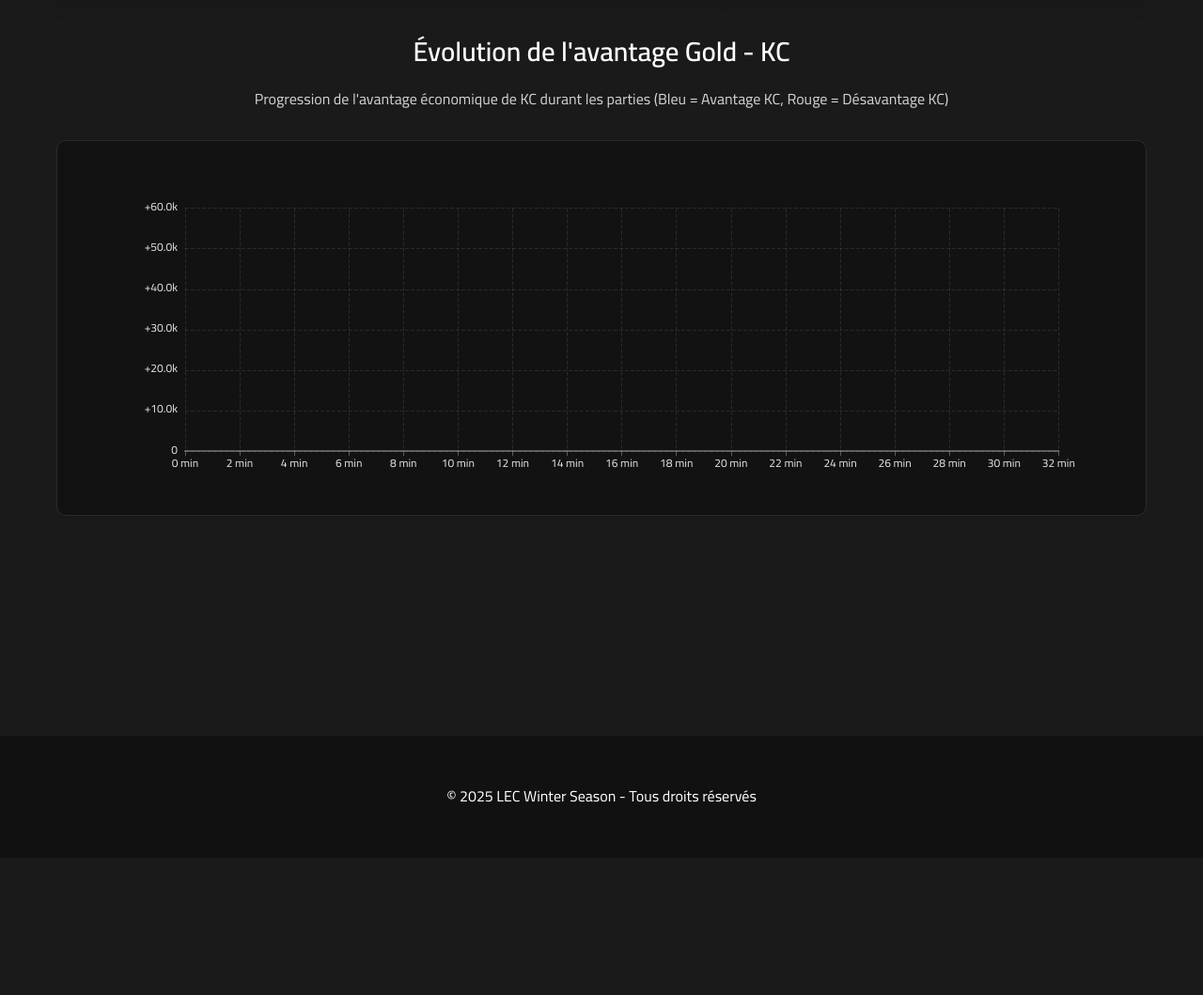
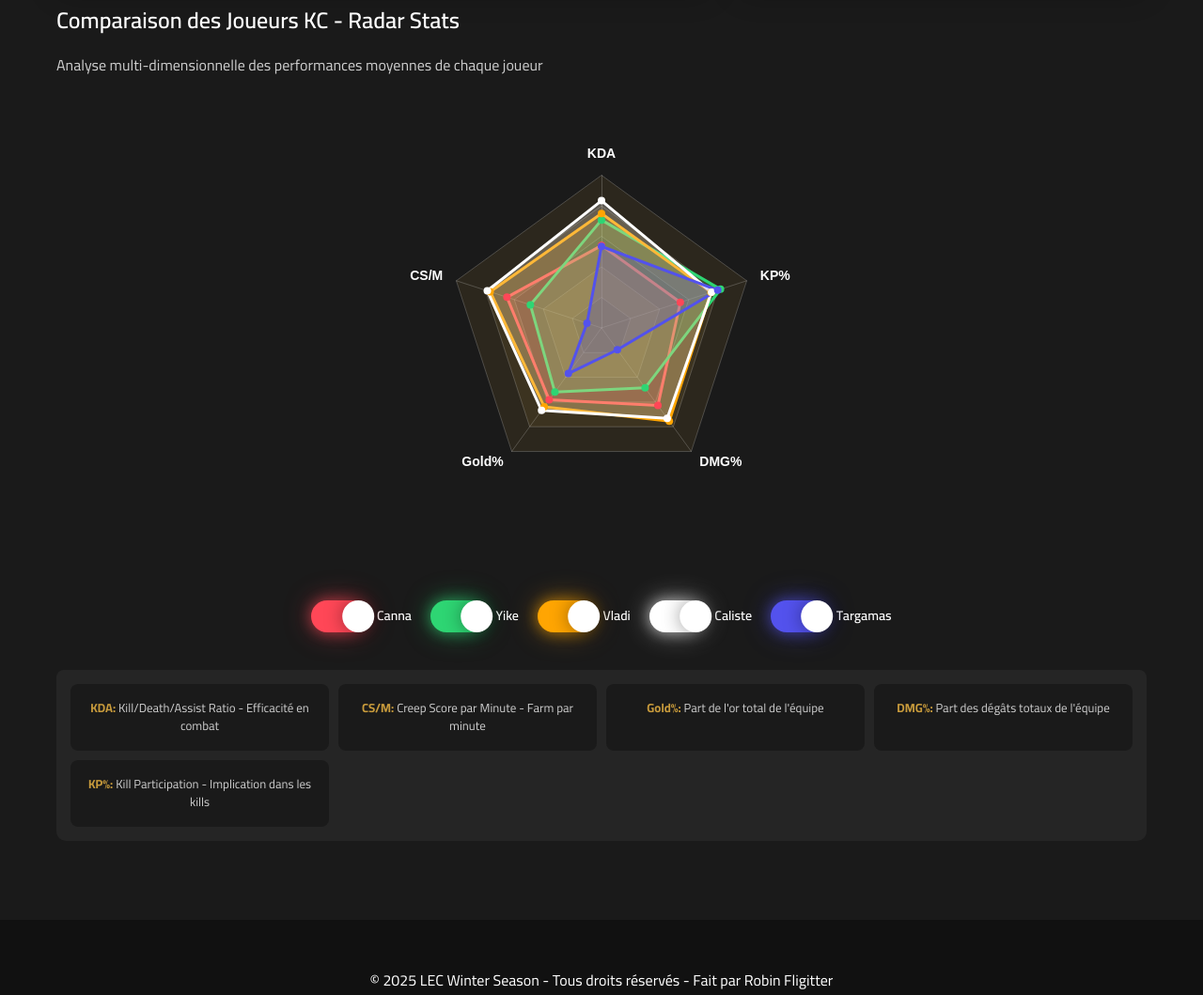
Before and after one commit to dev-ribellu/lol_data_set_visualisation, a plain HTML site: page index.html in a window 1280 px wide. Shown: the part 1154-2213 px from the top of the page at 94% size. Before the commit the page ends 2067 px from the top, so only its background shows below. Drawn offline with nearby package versions, Linux system fonts and the light colour scheme.

Commit message:
Refactor: Remove line.js and line.css, introduce k_radar.js and k_radar.css for radar chart functionality
- Deleted line.js which contained the logic for gold advantage chart.
- Deleted line.css as it was no longer needed.
- Added k_radar.js to implement radar chart visualization for player statistics.
- Added k_radar.css for styling the radar chart and player toggle switches.
- Introduced loading screen styles in index.css for better user experience during data fetching.
- Updated the structure of the project to accommodate new radar chart features.

```diff
--- a/index.html
+++ b/index.html
@@ -13,15 +13,33 @@
         <link rel="stylesheet" href="style/index.css">
         <link rel="stylesheet" href="style/k_Bubble.css">
         <link rel="stylesheet" href="style/k_pie.css">
-        <link rel="stylesheet" href="style/line.css">
+        <link rel="stylesheet" href="style/k_radar.css">
     <!-- Importation de la librairie ECharts -->
         <script src="https://cdn.jsdelivr.net/npm/echarts@5.4.3/dist/echarts.min.js"></script>
     <!-- Importation des scripts -->
         <script src="script/k_Bubble.js"></script>
         <script src="script/k_pie.js"></script>
-        <script src="script/line.js"></script>
+        <script src="script/k_radar.js"></script>
+        <script>
+            window.addEventListener('load', function() {
+                const loadingScreen = document.getElementById('loading-screen');
+                loadingScreen.classList.add('fade-out');
+                setTimeout(() => {
+                    loadingScreen.style.display = 'none';
+                }, 500);
+            });
+        </script>
 </head>
 <body>
+
+    <!-- Écran de chargement -->
+    <div id="loading-screen">
+        <div class="loader-container">
+            <div class="loader"></div>
+            <p class="loading-text">Chargement des statistiques...</p>
+        </div>
+    </div>
+
     <header>
        <iframe
             src="https://www.youtube-nocookie.com/embed/vrGZDiBKBD8?autoplay=1&mute=1&loop=1&playlist=vrGZDiBKBD8&controls=0&showinfo=0&rel=0&modestbranding=1&disablekb=1&fs=0&iv_load_policy=3&cc_load_policy=0&start=0&end=0&version=3&playerapiid=ytplayer"
@@ -32,8 +50,8 @@
             mozallowfullscreen="false">
         </iframe>
         <div class="head-container">
-            <h1>LEC Winter Season 2025</h1>
-            <div class="subtitle">Analyse des performances et statistiques</div>
+            <h1>KC LEC Winter Season 2025</h1>
+            <div class="subtitle">Analyse des performances et statistiques de KarmineCorp</div>
         </div>
     </header>
 
@@ -41,8 +59,8 @@
         <section class="main-visualization">
             <!-- Partie gauche : Bubble Chart -->
             <div class="bubble-section">
-                <h2 class="graph-title">Performance par équipe</h2>
-                <p class="graph-description">Visualisation des performances globales de chaque équipe durant la saison.</p>
+                <h2 class="graph-title">Performance par Joueur</h2>
+                <p class="graph-description">Visualisation des performances globales de chaque joueur durant la saison.</p>
                 <div id="bubble-chart" class="graph-placeholder"></div>
             </div>
 
@@ -54,16 +72,73 @@
                 </div>
             </div>
         </section>
-        <section class="graph-container">
-            <h2 class="graph-title">Évolution de l'avantage Gold - KC</h2>
-            <p class="graph-description">Progression de l'avantage économique de KC durant les parties (Bleu = Avantage KC, Rouge = Désavantage KC)</p>
-            <div id="gold-line-chart" class="graph-placeholder"></div>
+
+                <section class="graph-container">
+            <h2 class="graph-title">Comparaison des Joueurs KC - Radar Stats</h2>
+            <p class="graph-description">Analyse multi-dimensionnelle des performances moyennes de chaque joueur</p>
+
+
+
+            <div id="radar-chart" class="graph-placeholder"></div>
+
+            <!-- Toggles des joueurs -->
+            <div class="player-toggles">
+                <div class="toggle-item" data-player="Canna" data-role="TOP">
+                    <label class="switch">
+                        <input type="checkbox" checked>
+                        <span class="slider"></span>
+                    </label>
+                    <span class="toggle-label">Canna</span>
+                </div>
+                <div class="toggle-item" data-player="Yike" data-role="JUNGLE">
+                    <label class="switch">
+                        <input type="checkbox" checked>
+                        <span class="slider"></span>
+                    </label>
+                    <span class="toggle-label">Yike</span>
+                </div>
+                <div class="toggle-item" data-player="Vladi" data-role="MID">
+                    <label class="switch">
+                        <input type="checkbox" checked>
+                        <span class="slider"></span>
+                    </label>
+                    <span class="toggle-label">Vladi</span>
+                </div>
+                <div class="toggle-item" data-player="Caliste" data-role="ADC">
+                    <label class="switch">
+                        <input type="checkbox" checked>
+                        <span class="slider"></span>
+                    </label>
+                    <span class="toggle-label">Caliste</span>
+                </div>
+                <div class="toggle-item" data-player="Targamas" data-role="SUPPORT">
+                    <label class="switch">
+                        <input type="checkbox" checked>
+                        <span class="slider"></span>
+                    </label>
+                    <span class="toggle-label">Targamas</span>
+                </div>
+            </div>
+
+
+
+            <div class="stat-legends">
+                <div class="stat-item"><strong>KDA:</strong> Kill/Death/Assist Ratio - Efficacité en combat</div>
+                <div class="stat-item"><strong>CS/M:</strong> Creep Score par Minute - Farm par minute</div>
+                <div class="stat-item"><strong>Gold%:</strong> Part de l'or total de l'équipe</div>
+                <div class="stat-item"><strong>DMG%:</strong> Part des dégâts totaux de l'équipe</div>
+                <div class="stat-item"><strong>KP%:</strong> Kill Participation - Implication dans les kills</div>
+            </div>
+
+
+
         </section>
+
     </main>
 
     <footer>
         <div class="container">
-            <p>© 2025 LEC Winter Season - Tous droits réservés</p>
+            <p>© 2025 LEC Winter Season - Tous droits réservés - Fait par Robin Fligitter</p>
         </div>
     </footer>
 </body>
--- /dev/null
+++ b/script/k_radar.js
@@ -0,0 +1,232 @@
+let radarChart = null;
+let allPlayersData = [];
+
+async function createRadarChart() {
+    const response = await fetch('LEC_Winter_Season_2025.json');
+    const data = await response.json();
+
+    // Filtrer les joueurs KC
+    const kcPlayers = data.filter(p => p.Team === 'KC');
+
+    // Mapping des rôles par joueur KC
+    const playerRoles = {
+        'Canna': 'TOP',
+        'Yike': 'JUNGLE',
+        'Vladi': 'MID',
+        'Caliste': 'ADC',
+        'Targamas': 'SUPPORT'
+    };
+
+    // Couleurs des rôles (mêmes que k_Bubble.js)
+    const roleColors = {
+        'TOP': '#ff4757',
+        'JUNGLE': '#2ed573',
+        'MID': '#ffa502',
+        'ADC': '#ffffff',
+        'SUPPORT': '#5352ed'
+    };
+
+    // Calculer les moyennes par joueur
+    const playerStats = {};
+
+    kcPlayers.forEach(match => {
+        const player = match.Player;
+        if (!playerStats[player]) {
+            playerStats[player] = {
+                kda: [],
+                cspm: [],
+                goldShare: [],
+                dmgShare: [],
+                kp: []
+            };
+        }
+
+        // Vérifier et ajouter les valeurs seulement si elles existent
+        if (match.KDA !== undefined && match.KDA !== null && !isNaN(match.KDA)) {
+            playerStats[player].kda.push(parseFloat(match.KDA));
+        }
+        if (match.CSM !== undefined && match.CSM !== null && !isNaN(match.CSM)) {
+            playerStats[player].cspm.push(parseFloat(match.CSM));
+        }
+        if (match['GOLD%'] !== undefined && match['GOLD%'] !== null) {
+            playerStats[player].goldShare.push(parseFloat(match['GOLD%']));
+        }
+        if (match['DMG%'] !== undefined && match['DMG%'] !== null) {
+            playerStats[player].dmgShare.push(parseFloat(match['DMG%']));
+        }
+        if (match['KP%'] !== undefined && match['KP%'] !== null) {
+            playerStats[player].kp.push(parseFloat(match['KP%']));
+        }
+    });
+
+    // Calculer les moyennes (avec gestion des tableaux vides)
+    allPlayersData = Object.keys(playerStats).map(name => ({
+        name: name,
+        role: playerRoles[name],
+        kda: playerStats[name].kda.length > 0 ? avg(playerStats[name].kda) : 0,
+        cspm: playerStats[name].cspm.length > 0 ? avg(playerStats[name].cspm) : 0,
+        goldShare: playerStats[name].goldShare.length > 0 ? avg(playerStats[name].goldShare) * 100 : 0,
+        dmgShare: playerStats[name].dmgShare.length > 0 ? avg(playerStats[name].dmgShare) * 100 : 0,
+        kp: playerStats[name].kp.length > 0 ? avg(playerStats[name].kp) * 100 : 0
+    }));
+
+    // Initialiser le graphique
+    radarChart = echarts.init(document.getElementById('radar-chart'));
+    updateRadarChart(allPlayersData, roleColors);
+
+    // Ajouter les event listeners sur les toggles
+    setupToggleListeners(roleColors);
+
+    // Responsive
+    window.addEventListener('resize', () => radarChart.resize());
+}
+
+function updateRadarChart(players, roleColors, animation = true) {
+    // Calculer les max dynamiquement
+    const maxKDA = Math.max(...allPlayersData.map(p => p.kda), 5) * 1.2;
+    const maxCSPM = Math.max(...allPlayersData.map(p => p.cspm), 10) * 1.2;
+    const maxGoldShare = Math.max(...allPlayersData.map(p => p.goldShare), 30) * 1.2;
+    const maxDmgShare = Math.max(...allPlayersData.map(p => p.dmgShare), 30) * 1.2;
+    const maxKP = Math.max(...allPlayersData.map(p => p.kp), 80) * 1.2;
+
+    const option = {
+        backgroundColor: 'transparent',
+        animation: animation,
+        animationDuration: 800,
+        animationEasing: 'cubicOut',
+        tooltip: {
+            show: true,
+            trigger: 'item',
+            backgroundColor: 'rgba(0, 0, 0, 0.9)',
+            borderColor: '#c89b3c',
+            borderWidth: 2,
+            textStyle: {
+                color: '#fff',
+                fontSize: 13
+            },
+            formatter: function(params) {
+                const player = params.name;
+                const values = params.value;
+                const role = players.find(p => p.name === player)?.role || '';
+                const color = roleColors[role] || '#ffffff';
+
+                return `<div style="border-left: 3px solid ${color}; padding-left: 8px;">
+                        <strong style="font-size: 14px;">${player}</strong>
+                        <span style="color: ${color};">(${role})</span><br/>
+                        <span style="color: #c89b3c;">KDA:</span> ${values[0].toFixed(2)}<br/>
+                        <span style="color: #c89b3c;">CS/M:</span> ${values[1].toFixed(2)}<br/>
+                        <span style="color: #c89b3c;">Gold%:</span> ${values[2].toFixed(1)}%<br/>
+                        <span style="color: #c89b3c;">DMG%:</span> ${values[3].toFixed(1)}%<br/>
+                        <span style="color: #c89b3c;">KP%:</span> ${values[4].toFixed(1)}%
+                        </div>`;
+            }
+        },
+        legend: {
+            show: false
+        },
+        radar: {
+            indicator: [
+                { name: 'KDA', max: maxKDA },
+                { name: 'CS/M', max: maxCSPM },
+                { name: 'Gold%', max: maxGoldShare },
+                { name: 'DMG%', max: maxDmgShare },
+                { name: 'KP%', max: maxKP }
+            ],
+            center: ['50%', '50%'],
+            radius: '65%',
+            axisName: {
+                color: '#fff',
+                fontSize: 14,
+                fontWeight: 'bold'
+            },
+            splitArea: {
+                areaStyle: {
+                    color: ['rgba(200, 155, 60, 0.1)', 'rgba(200, 155, 60, 0.2)']
+                }
+            },
+            splitLine: {
+                lineStyle: {
+                    color: 'rgba(255, 255, 255, 0.2)'
+                }
+            },
+            axisLine: {
+                lineStyle: {
+                    color: 'rgba(255, 255, 255, 0.2)'
+                }
+            }
+        },
+        series: [{
+            type: 'radar',
+            emphasis: {
+                lineStyle: {
+                    width: 4
+                }
+            },
+            animation: animation,
+            animationDuration: 800,
+            animationEasing: 'cubicOut',
+            data: players.map((player) => {
+                const color = roleColors[player.role] || '#ffffff';
+                return {
+                    value: [
+                        player.kda,
+                        player.cspm,
+                        player.goldShare,
+                        player.dmgShare,
+                        player.kp
+                    ],
+                    name: player.name,
+                    areaStyle: {
+                        color: hexToRgba(color, 0.3)
+                    },
+                    lineStyle: {
+                        color: color,
+                        width: 3
+                    },
+                    symbol: 'circle',
+                    symbolSize: 8,
+                    itemStyle: {
+                        color: color
+                    }
+                };
+            })
+        }]
+    };
+
+    radarChart.setOption(option, true); // true = fusionner avec l'ancienne option
+}
+
+function setupToggleListeners(roleColors) {
+    const toggleItems = document.querySelectorAll('.toggle-item');
+
+    toggleItems.forEach(item => {
+        const checkbox = item.querySelector('input[type="checkbox"]');
+        const playerName = item.dataset.player;
+
+        checkbox.addEventListener('change', function() {
+            // Filtrer les joueurs actifs
+            const activePlayers = allPlayersData.filter(player => {
+                const toggle = document.querySelector(`.toggle-item[data-player="${player.name}"] input`);
+                return toggle && toggle.checked;
+            });
+
+            // Mettre à jour le graphique avec animation
+            updateRadarChart(activePlayers, roleColors, true);
+        });
+    });
+}
+
+function avg(arr) {
+    return arr.reduce((a, b) => a + b, 0) / arr.length;
+}
+
+// Convertir hex en rgba
+function hexToRgba(hex, opacity) {
+    const r = parseInt(hex.slice(1, 3), 16);
+    const g = parseInt(hex.slice(3, 5), 16);
+    const b = parseInt(hex.slice(5, 7), 16);
+    return `rgba(${r}, ${g}, ${b}, ${opacity})`;
+}
+
+// Initialiser au chargement
+document.addEventListener('DOMContentLoaded', createRadarChart);
--- /dev/null
+++ b/style/k_radar.css
@@ -0,0 +1,178 @@
+#radar-chart {
+    min-height: 500px;
+    height: 100%;
+}
+
+.graph-container:has(#radar-chart) {
+    aspect-ratio: auto;
+    display: flex;
+    flex-direction: column;
+}
+
+/* Toggles des joueurs */
+.player-toggles {
+    display: flex;
+    justify-content: center;
+    gap: 20px;
+    margin: 20px 0;
+    flex-wrap: wrap;
+}
+
+.toggle-item {
+    display: flex;
+    align-items: center;
+    gap: 10px;
+}
+
+.toggle-label {
+    color: #fff;
+    font-weight: 600;
+    font-size: 14px;
+}
+
+/* The switch - the box around the slider */
+.switch {
+    font-size: 17px;
+    position: relative;
+    display: inline-block;
+    width: 3.5em;
+    height: 2em;
+}
+
+/* Hide default HTML checkbox */
+.switch input {
+    opacity: 0;
+    width: 0;
+    height: 0;
+}
+
+/* The slider */
+.slider {
+    position: absolute;
+    cursor: pointer;
+    inset: 0;
+    background: rgba(255, 255, 255, 0.2);
+    border-radius: 50px;
+    transition: all 0.4s cubic-bezier(0.23, 1, 0.320, 1);
+}
+
+.slider:before {
+    position: absolute;
+    content: "";
+    height: 1.4em;
+    width: 1.4em;
+    left: 0.3em;
+    bottom: 0.3em;
+    background-color: white;
+    border-radius: 50px;
+    box-shadow: 0 0px 20px rgba(0,0,0,0.4);
+    transition: all 0.4s cubic-bezier(0.175, 0.885, 0.32, 1.275);
+}
+
+.switch input:focus + .slider {
+    box-shadow: 0 0 1px rgba(255, 255, 255, 0.5);
+}
+
+.switch input:checked + .slider:before {
+    transform: translateX(1.6em);
+    width: 2em;
+    height: 2em;
+    bottom: 0;
+}
+
+/* Couleurs par rôle */
+.toggle-item[data-role="TOP"] .switch input:checked + .slider {
+    background: #ff4757;
+    box-shadow: 0 0 15px rgba(255, 71, 87, 0.6),
+                0 0 30px rgba(255, 71, 87, 0.4);
+}
+
+.toggle-item[data-role="JUNGLE"] .switch input:checked + .slider {
+    background: #2ed573;
+    box-shadow: 0 0 15px rgba(46, 213, 115, 0.6),
+                0 0 30px rgba(46, 213, 115, 0.4);
+}
+
+.toggle-item[data-role="MID"] .switch input:checked + .slider {
+    background: #ffa502;
+    box-shadow: 0 0 15px rgba(255, 165, 2, 0.6),
+                0 0 30px rgba(255, 165, 2, 0.4);
+}
+
+.toggle-item[data-role="ADC"] .switch input:checked + .slider {
+    background: #ffffff;
+    box-shadow: 0 0 15px rgba(255, 255, 255, 0.6),
+                0 0 30px rgba(255, 255, 255, 0.4);
+}
+
+.toggle-item[data-role="SUPPORT"] .switch input:checked + .slider {
+    background: #5352ed;
+    box-shadow: 0 0 15px rgba(83, 82, 237, 0.6),
+                0 0 30px rgba(83, 82, 237, 0.4);
+}
+.toggle-item[data-role="TOP"] .switch:hover input:checked + .slider {
+    box-shadow: 0 0 20px rgba(255, 71, 87, 0.8),
+                0 0 40px rgba(255, 71, 87, 0.5),
+                0 0 60px rgba(255, 71, 87, 0.3);
+}
+
+.toggle-item[data-role="JUNGLE"] .switch:hover input:checked + .slider {
+    box-shadow: 0 0 20px rgba(46, 213, 115, 0.8),
+                0 0 40px rgba(46, 213, 115, 0.5),
+                0 0 60px rgba(46, 213, 115, 0.3);
+}
+
+.toggle-item[data-role="MID"] .switch:hover input:checked + .slider {
+    box-shadow: 0 0 20px rgba(255, 165, 2, 0.8),
+                0 0 40px rgba(255, 165, 2, 0.5),
+                0 0 60px rgba(255, 165, 2, 0.3);
+}
+
+.toggle-item[data-role="ADC"] .switch:hover input:checked + .slider {
+    box-shadow: 0 0 20px rgba(255, 255, 255, 0.8),
+                0 0 40px rgba(255, 255, 255, 0.5),
+                0 0 60px rgba(255, 255, 255, 0.3);
+}
+
+.toggle-item[data-role="SUPPORT"] .switch:hover input:checked + .slider {
+    box-shadow: 0 0 20px rgba(83, 82, 237, 0.8),
+                0 0 40px rgba(83, 82, 237, 0.5),
+                0 0 60px rgba(83, 82, 237, 0.3);
+}
+
+/* Légendes des statistiques */
+.stat-legends {
+    display: grid;
+    grid-template-columns: repeat(auto-fit, minmax(250px, 1fr));
+    gap: 10px;
+    margin-top: 20px;
+    padding: 15px;
+    background: rgba(255, 255, 255, 0.05);
+    border-radius: 8px;
+    width: 100%;
+    box-sizing: border-box;
+}
+
+.stat-item {
+    color: #cccccc;
+    font-size: 13px;
+    line-height: 1.5;
+}
+
+.stat-item strong {
+    color: #c89b3c;
+}
+
+@media (max-width: 768px) {
+    #radar-chart {
+        min-height: 400px;
+    }
+
+    .player-toggles {
+        gap: 15px;
+    }
+
+    .stat-legends {
+        grid-template-columns: 1fr;
+    }
+}
```
Also changed, not shown: style/index.css (+83 -0 lines), test/line.css (renamed from style/line.css), test/line.js (renamed from script/line.js), 1 other file.
